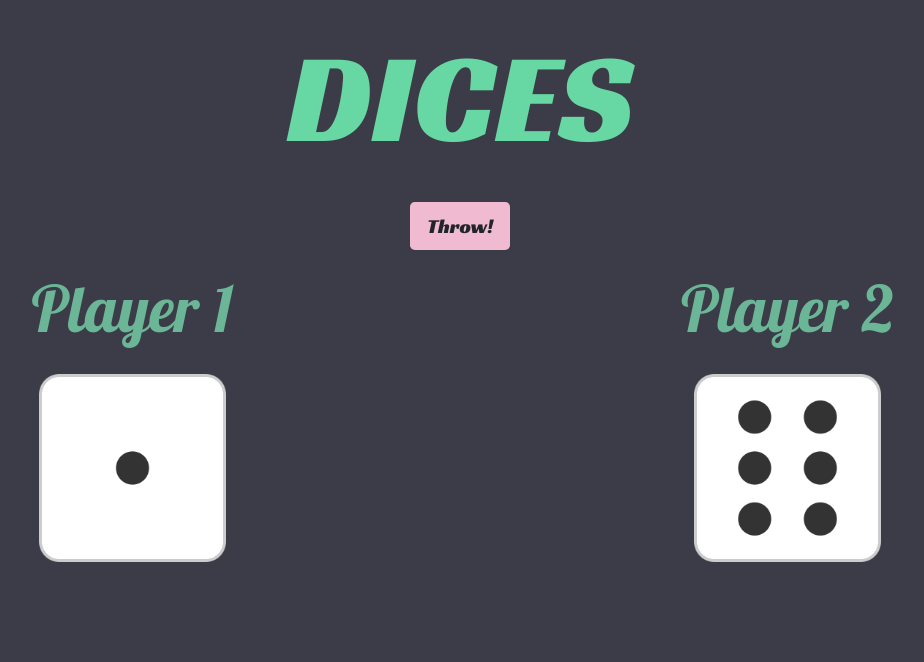
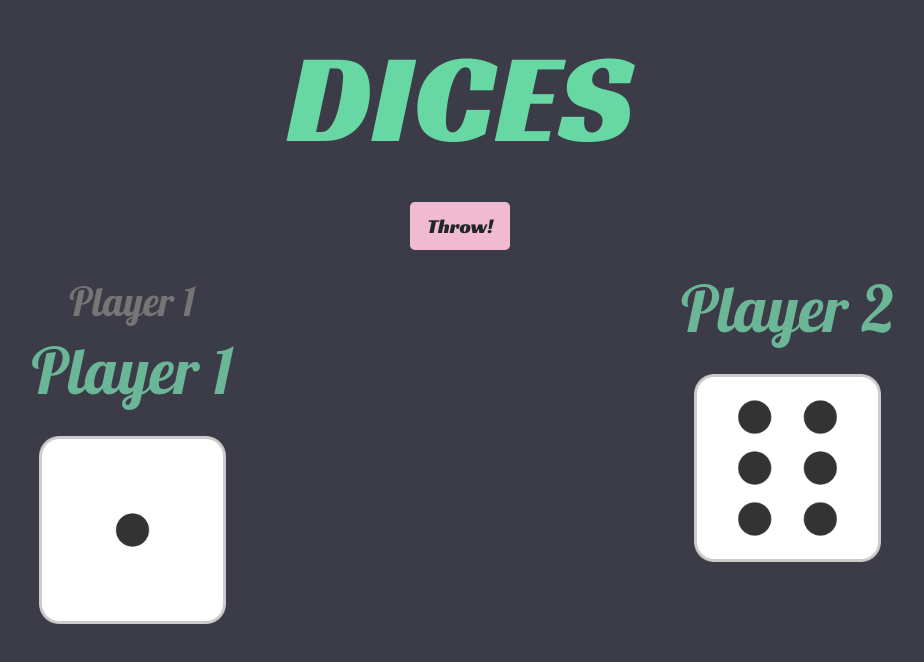
Before and after one commit to filiptomczak/Dice, a plain HTML site: page index.html in a window 1280 px wide. Shown: the whole page, without its empty margins (180-1104 px from the left). Drawn offline with nearby package versions, Linux system fonts and the light colour scheme.

Commit message:
add input area

```diff
--- a/css/styles.css
+++ b/css/styles.css
@@ -40,3 +40,15 @@ body{
 .color-draw{
   color:#fedcba;
 }
+.inputName{
+  background-color: #3c3c48;
+  font-size: 40px;
+  font-family: 'Lobster', cursive;
+  color: #67d7a3;
+  border:none;
+  text-align: center;
+}
+*:focus {
+  outline: none;
+  box-shadow: none;
+}
--- a/index.html
+++ b/index.html
@@ -20,6 +20,7 @@
   <div class="dices">
     <div class="row">
       <div class="dice-1 col-md-6 col-sm-12">
+        <input type="text" id="player_1" name="player_1" placeholder="Player 1" class="inputName"></input>
         <h2 id="player1" div class="player-heading">Player 1</h2>
         <img id="img-player1" class="dice-img" src="img/1.png" alt="">
       </div>
```
